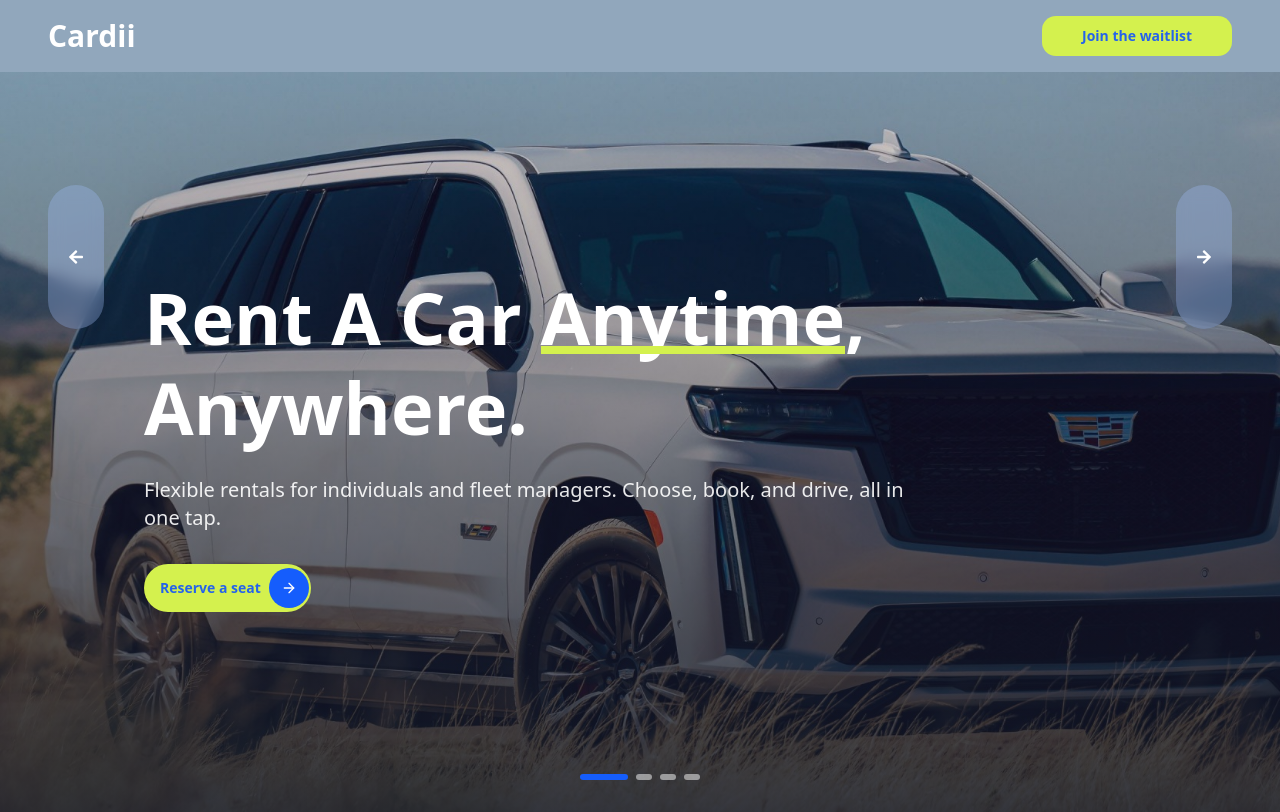
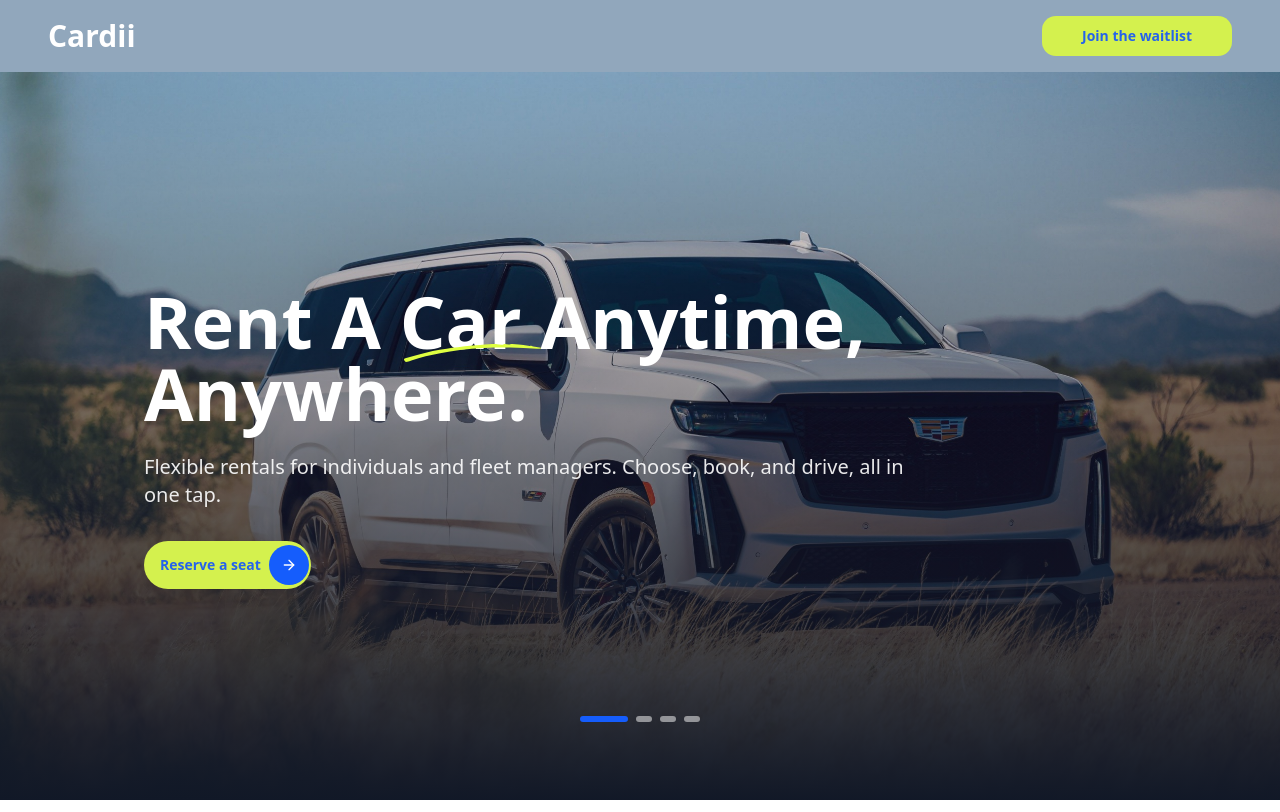
Before and after one commit to NADABS/cardii-service-frontend, a Next.js app: page / in a window 1280 px wide. Built offline with nearby package versions, Linux system fonts and the light colour scheme.

Commit message:
resized components and defined new breakpoints

```diff
--- a/src/app/page.tsx
+++ b/src/app/page.tsx
@@ -1,9 +1,11 @@
 'use client';
-import { Button } from "@/components/ui/button"
-import { ChevronLeft, ChevronRight, ArrowRight } from "lucide-react"
+import {Button} from "@/components/ui/button"
+import {ArrowRight} from "lucide-react"
 import NavBar from "@/src/components/landing-page/NavBar";
-import {FaArrowLeft, FaArrowRight} from "react-icons/fa";
 import {useRouter} from "next/navigation";
+import lgVector from "@/public/images/lgVector.svg";
+import mdVector from "@/public/images/mdVector.svg";
+import Image from "next/image";
 
 export default function Page() {
 
@@ -14,64 +16,62 @@ export default function Page() {
     }
 
     return (
-        <div className="min-h-screen">
-            <NavBar />
-            <main className="relative h-[calc(100vh-60px)]">
-                {/* Background Image */}
+        <div className="h-screen overflow-hidden">
+            <NavBar/>
+            <main className="relative h-[calc(100vh-70px)] flex flex-col justify-center">
+
                 <div
-                    className="absolute inset-0 bg-no-repeat bg-center bg-cover sm:bg-[length:auto_170%] sm:bg-center md:bg-[length:auto_150%] md:bg-center lg:[length:auto_100%] lg:bg-center
-  "
+                    className="absolute w-full inset-0 bg-no-repeat bg-center bg-cover "
                     style={{
                         backgroundImage: `linear-gradient(to bottom, #11182700, #111827), url('/images/escalade.jpg')`,
                     }}
                 >
                 </div>
 
-                <div className="relative z-10 flex h-full flex-col items-start justify-end pb-24 px-6 md:justify-end md:pb-32 lg:justify-center lg:pb-0 lg:px-24">
+                <div
+                    className="relative z-10 flex h-fit flex-col items-start  px-6 pt-8 sm:pt-52 justify-center md:pt-0 lg:py-52 lg:px-24">
                     <div className="max-w-4xl lg:px-12">
-                        <h1 className="font-bold text-4xl text-white leading-tight md:text-5xl lg:text-7xl">
-                            Rent A Car{" "}
-                            <span className="relative inline-block">
-                Anytime
-                <span className="absolute bottom-1 left-0 h-1.5 w-full bg-[#D4F14E] md:bottom-2 md:h-2" />
-              </span>
-                            , Anywhere.
-                        </h1>
+                        <div className="font-bold  text-white sm:text-xl  md:text-3xl lg:text-7xl">
+                            Rent A <span className="relative">Car {" "}
+                            <span className="absolute left-1 sm:top-4 md:top-10  lg:top-18">
+                                <Image
+                                    src={mdVector}
+                                    alt="Vector"
+                                    className="block lg:hidden"
+                                    width={58}
+                                    height={17.36}
+                                />
+                                <Image
+                                    src={lgVector}
+                                    alt="Vector"
+                                    className="hidden lg:block"
+                                />
+                            </span>
+                        </span>
+                            Anytime, Anywhere.
+                        </div>
 
                         <p className="mt-4 text-base text-white/90 md:mt-6 md:text-lg lg:text-xl">
-                            Flexible rentals for individuals and fleet managers. Choose, book, and drive, all in one tap.
+                            Flexible rentals for individuals and fleet managers. Choose, book, and drive, all in one
+                            tap.
                         </p>
 
-                        <Button onClick={handleNavigate} size="lg" className="mt-6 pl-4 py-6 pr-0.5 flex justify-between items-center rounded-full gap-2 bg-[#D4F14E] font-semibold text-[#2563EB] hover:bg-[#C5E23D] md:mt-8">
+                        <Button onClick={handleNavigate} size="lg"
+                                className="mt-6 pl-4 py-6 pr-0.5 flex justify-between items-center rounded-full gap-2 bg-[#D4F14E] font-semibold text-[#2563EB] hover:bg-[#C5E23D] md:mt-8">
                             Reserve a seat
                             <div className="flex h-10 w-10 items-center justify-center rounded-full bg-blue-600">
-                                <ArrowRight className="h-4 w-4 text-white" />
+                                <ArrowRight className="h-4 w-4 text-white"/>
                             </div>
                         </Button>
                     </div>
                 </div>
 
-                {/* Navigation Arrows */}
-                <button
-                    className="absolute top-1/4 left-6 z-20 flex h-36 w-14 -translate-y-1/2 items-center justify-center rounded-full bg-[#A2BFFF4D] backdrop-blur-sm transition-colors hover:bg-slate-600/70 lg:left-12"
-                    aria-label="Previous slide"
-                >
-                    <FaArrowLeft className="h-4 w-4 text-white" />
-                </button>
-
-                <button
-                    className="absolute top-1/4 right-6 z-20 flex h-36 w-14 -translate-y-1/2 items-center justify-center rounded-full bg-[#A2BFFF4D] backdrop-blur-sm transition-colors hover:bg-slate-600/70 lg:right-12"
-                    aria-label="Next slide"
-                >
-                    <FaArrowRight className="h-4 w-4 text-white" />
-                </button>
-
                 {/* Carousel Indicators */}
-                <div className="absolute bottom-8 left-1/2 z-20 flex -translate-x-1/2 gap-2">
-                    <div className="h-1.5 w-12 rounded-full bg-blue-600" />
-                    <div className="h-1.5 w-4 rounded-full bg-white/50" />
-                    <div className="h-1.5 w-4 rounded-full bg-white/50" />
-                    <div className="h-1.5 w-4 rounded-full bg-white/50" />
+                <div className="absolute bottom-20 left-1/2 z-20 flex -translate-x-1/2 gap-2">
+                    <div className="h-1.5 w-12 rounded-full bg-blue-600"/>
+                    <div className="h-1.5 w-4 rounded-full bg-white/50"/>
+                    <div className="h-1.5 w-4 rounded-full bg-white/50"/>
+                    <div className="h-1.5 w-4 rounded-full bg-white/50"/>
                 </div>
             </main>
         </div>
--- a/src/components/landing-page/NavBar.tsx
+++ b/src/components/landing-page/NavBar.tsx
@@ -1,8 +1,6 @@
 import React from 'react'
 import {Button} from "@/components/ui/button";
-import {Menu} from "lucide-react";
 import {useRouter} from "next/navigation";
-import {Popover, PopoverContent, PopoverTrigger} from "@/components/ui/popover";
 
 const NavBar = () => {
 
@@ -16,28 +14,6 @@ const NavBar = () => {
         <header className="bg-[#91A7BC] px-6 py-4 lg:px-12">
             <div className="mx-auto flex max-w-7xl items-center justify-between">
                 <h1 className="font-bold text-2xl text-white lg:text-3xl">Cardii</h1>
-
-                <button className="md:hidden text-white" aria-label="Open menu">
-                    <Popover>
-                        <PopoverTrigger asChild>
-                            <Menu className="h-8 w-8" />
-                        </PopoverTrigger>
-                        <PopoverContent className="bg-transparent border-none shadow-none w-fit">
-                            <button
-                                className="bg-white text-foreground text-sm font-medium rounded-lg shadow-lg hover:shadow-xl transition-shadow duration-200 active:scale-[0.98] "
-                                style={{
-                                    width: "170px",
-                                    height: "42px",
-                                    padding: "5px",
-                                    opacity: 1,
-                                }}
-                            >
-                                <p className="bg-[#F1F5F9] rounded-md p-1">Join the waitlist</p>
-                            </button>
-                        </PopoverContent>
-                    </Popover>
-                </button>
-
                 <Button onClick={handleNavigate} className="hidden py-3 px-10 rounded-xl md:inline-flex bg-[#D4F14E] font-semibold text-[#2563EB] hover:bg-[#C5E23D]" size="lg">
                     Join the waitlist
                 </Button>
--- a/src/components/registration/OTPVerification.tsx
+++ b/src/components/registration/OTPVerification.tsx
@@ -127,7 +127,7 @@ export function OTPVerification({ phoneNumber, onVerify, onBack, setActiveCompon
                             onChange={(e) => handleChange(index, e.target.value)}
                             onKeyDown={(e) => handleKeyDown(index, e)}
                             onPaste={handlePaste}
-                            className="w-12 h-14 md:w-14 md:h-16 text-center text-xl font-semibold border-2 border-border rounded-lg focus:border-foreground focus:outline-none transition-colors"
+                            className="w-10 h-10 md:w-14 md:h-16 text-center text-xl font-semibold border-2 border-border rounded-lg focus:border-foreground focus:outline-none transition-colors"
                         />
                     ))}
                 </div>
--- a/src/components/registration/RegistrationLayout.tsx
+++ b/src/components/registration/RegistrationLayout.tsx
@@ -1,25 +1,25 @@
 import React, {PropsWithChildren} from 'react'
+import bottomImage from "@/public/images/bottomImg.jpg";
+import higherZ from "@/public/images/higherZIndex.png";
+import lowerZ from "@/public/images/lowerZIndex.jpg"
+import Image from "next/image";
 
 const RegistrationLayout = ({children}: PropsWithChildren) => {
     return (
         <div className="min-h-screen w-full">
             {/* ---------- Laptop / Desktop (lg+) ---------- */}
             <div className="hidden lg:flex h-screen w-full relative">
-                {/* Background image + gradient */}
-                <div
-                    className="absolute inset-0 bg-cover bg-center "
-                    style={{
-                        backgroundImage: "url('/images/escalade.jpg')",
-                    }}
-                >
-                    <div className="absolute inset-0 bg-gradient-to-b from-[#11182700] to-[#111827]" />
-                </div>
-
                 {/* Left side (image visible) */}
-                <div className="flex-1 relative flex flex-col justify-end text-white ">
-                    <footer className=" p-4 font-bold  text-3xl text-left">
-                        Cardii
-                    </footer>
+                <div className="flex-1 relative flex flex-col bg-[#F5F5F5]  ">
+                    <div className="z-10 absolute bg-white h-fit w-fit p-2 border rounded-2xl top-1/20 left-17">
+                        <Image width={341} height={456} src={lowerZ} alt="Img1" />
+                    </div>
+                    <div className="z-30 absolute  h-fit w-fit bottom-1/8 right-14">
+                        <Image width={341} height={456} src={higherZ} alt="Img2" />
+                    </div>
+                    <div className="z-30 absolute  h-fit w-fit bottom-1/20 left-28">
+                        <Image width={175} height={200} src={bottomImage} alt="Img3" style={{ borderRadius: '16px' }}/>
+                    </div>
                 </div>
 
                 {/* Right side (white content panel) */}
--- a/tailwind.config.js
+++ b/tailwind.config.js
@@ -7,9 +7,11 @@ module.exports = {
     theme: {
         extend: {},
         screens: {
-            sm: { max: "640px" },              // phones
-            md: { min: "641px", max: "1024px" }, // tablets
-            lg: { min: "1025px" },             // laptops/desktops
+            xs: {max: "375px"},
+            sm: { min: "376px", max: "425px" },
+            md: { min: "641px", max: "768px" },
+            lg: { min: "769px", max: "1024px" },
+            xl: { min: "1025px"}
         },
     },
     plugins: [],
```
